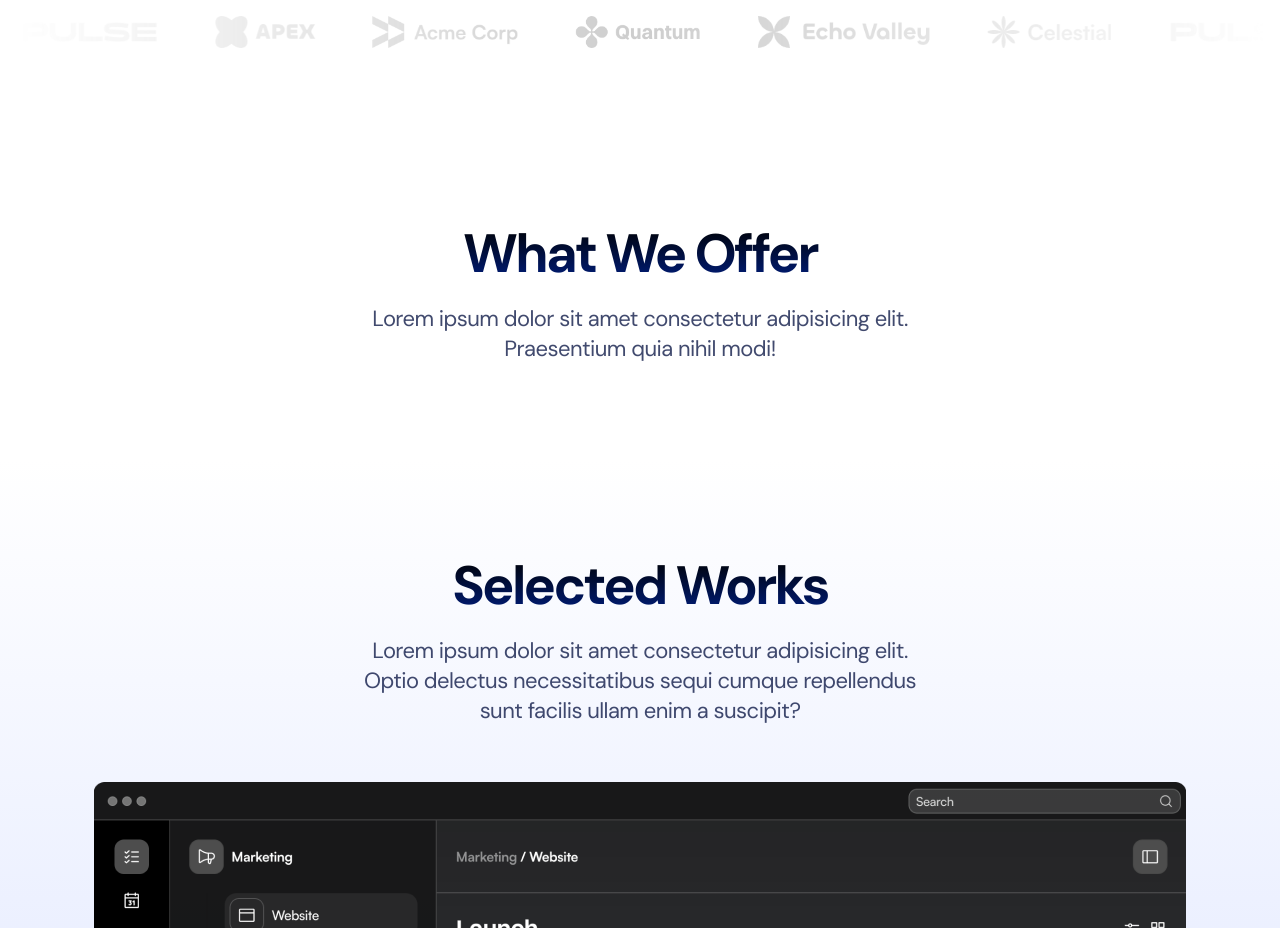
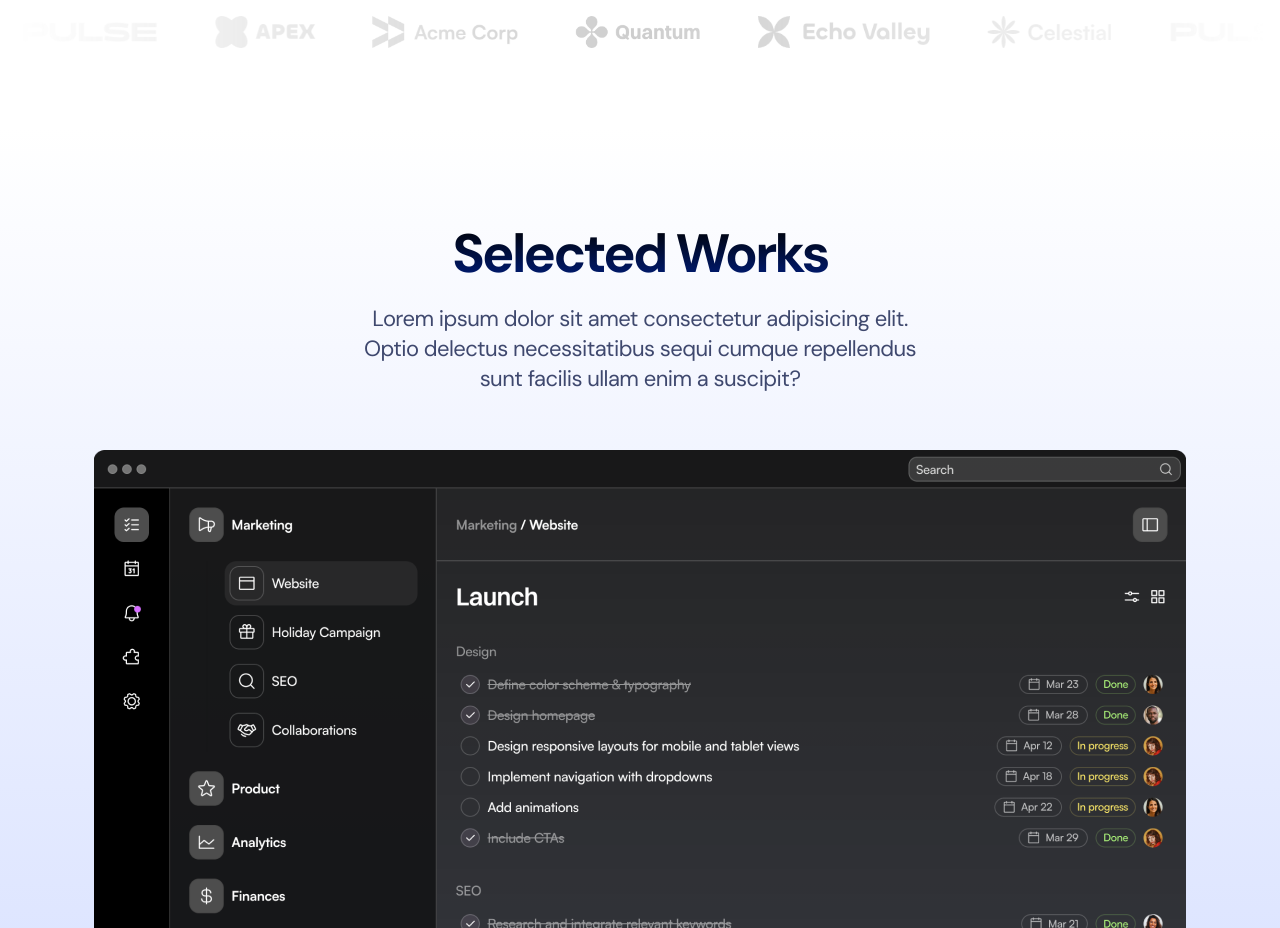
Before and after one commit to amlanxbghn/agency, a Next.js app: page / in a window 1280 px wide. Shown: the part 840-1768 px from the top of the page. Built offline with nearby package versions, Linux system fonts and the light colour scheme.

Commit message:
Next Commit

```diff
--- a/src/app/page.tsx
+++ b/src/app/page.tsx
@@ -18,7 +18,7 @@ export default function Home() {
     <Navbar/>
     <Hero/>
     <LogoTicker/>
-    <Features/>
+    {/* <Features/> */}
     <WorkShowcase/>
     <WorkFlow/>
     <Testimonials/>
```
